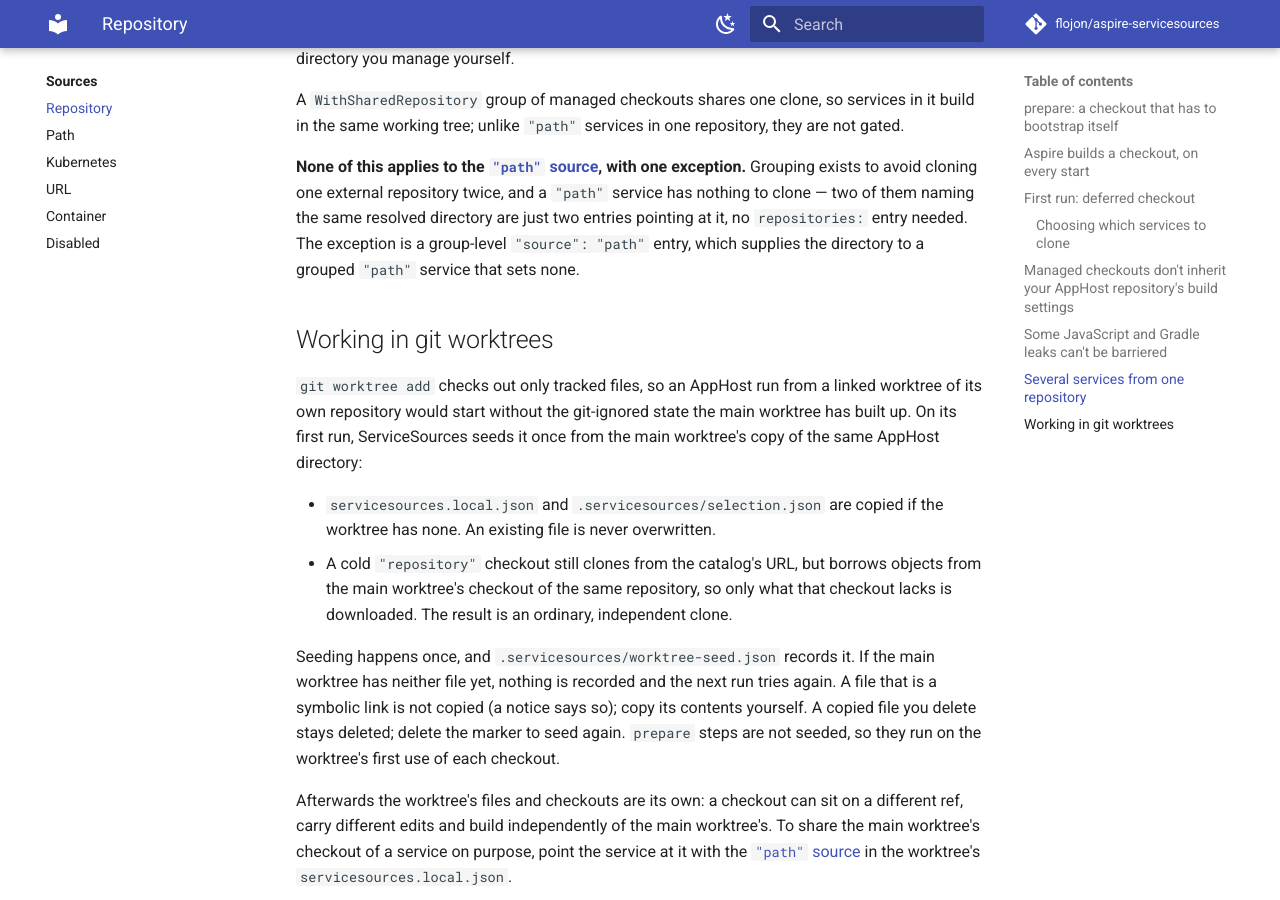
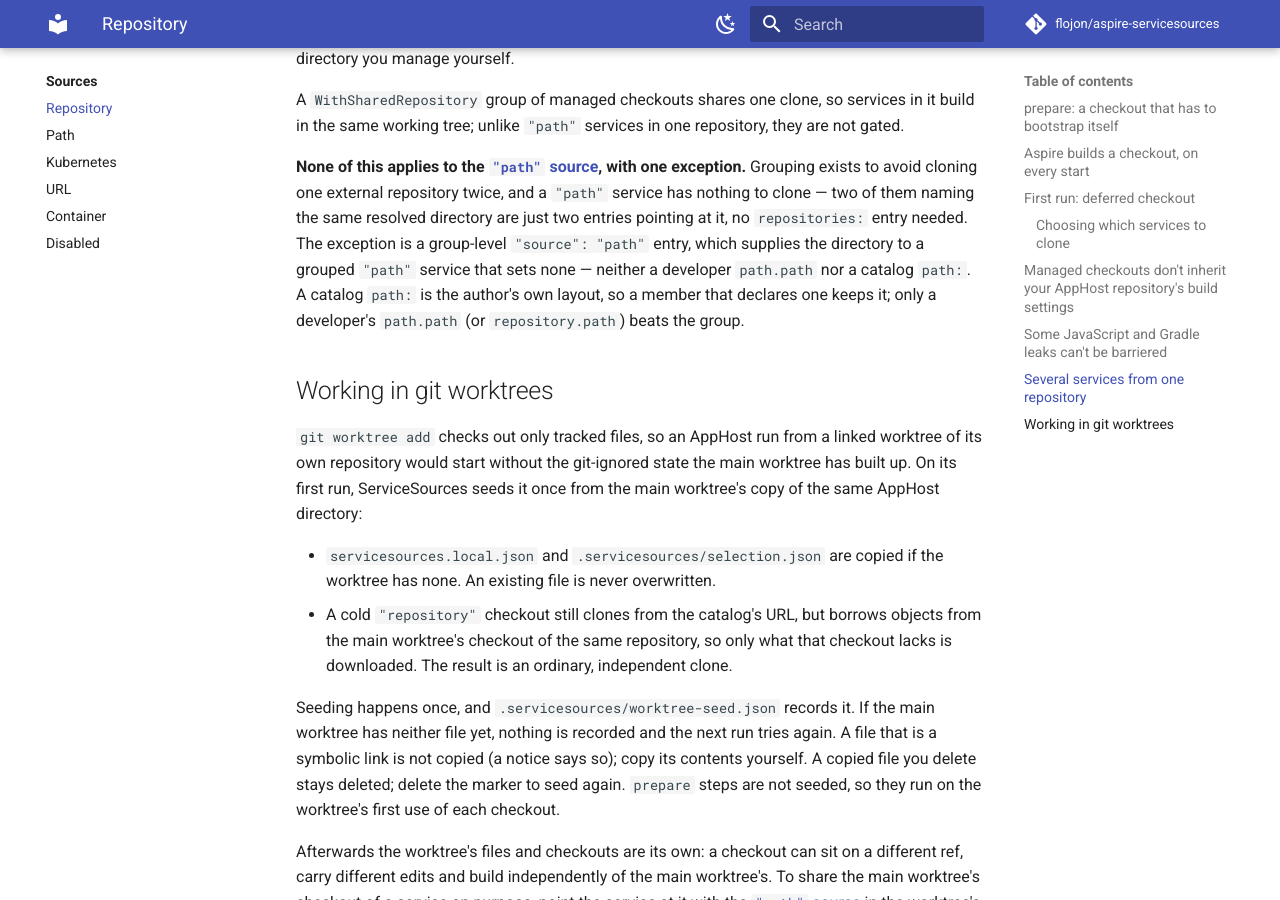
Before and after one commit to flojon/aspire-servicesources, an MkDocs documentation site: the page built from docs/sources/repository.md, in a window 1280 px wide and 900 px high, scrolled down 19670 px. Built offline with MkDocs 1.6.1 and Material for MkDocs 9.7.7, drawn with Linux system fonts in a browser that asks for light colours; comment, search, counter and statistics services are not loaded.

Commit message:
Keep a path member's catalog path: when its group is on source path (#445)
A group-level `source: path` entry displaced a member's catalog-declared
`path:` without telling anyone, so `project:` resolved against the group
directory and failed if the layouts differed. A catalog `path:` is the
author's layout, not a developer override: only a developer's `path.path`
or `repository.path` now beats the group.

Co-Authored-By: Claude Sonnet 5.5 <noreply@anthropic.com>

```diff
--- a/docs/sources/repository.md
+++ b/docs/sources/repository.md
@@ -829,7 +829,9 @@ same working tree; unlike `"path"` services in one repository, they are not gate
 cloning one external repository twice, and a `"path"` service has nothing to clone — two of them naming
 the same resolved directory are just two entries pointing at it, no `repositories:` entry needed. The
 exception is a group-level `"source": "path"` entry, which supplies the directory to a grouped
-`"path"` service that sets none.
+`"path"` service that sets none — neither a developer `path.path` nor a catalog `path:`. A catalog
+`path:` is the author's own layout, so a member that declares one keeps it; only a developer's
+`path.path` (or `repository.path`) beats the group.
 
 ## Working in git worktrees
 
```
Also changed, not shown: CHANGELOG.md (+2 -1 lines), 2 other files.
